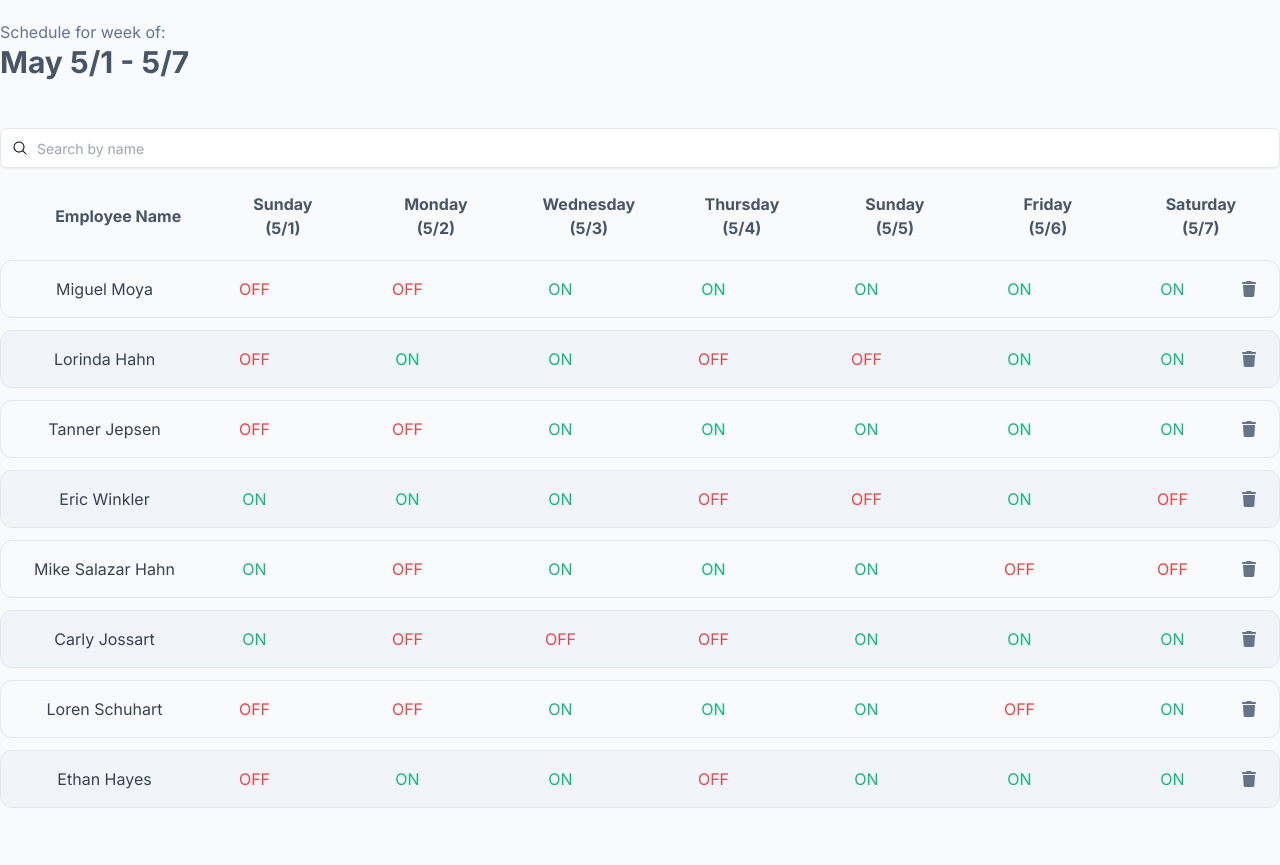
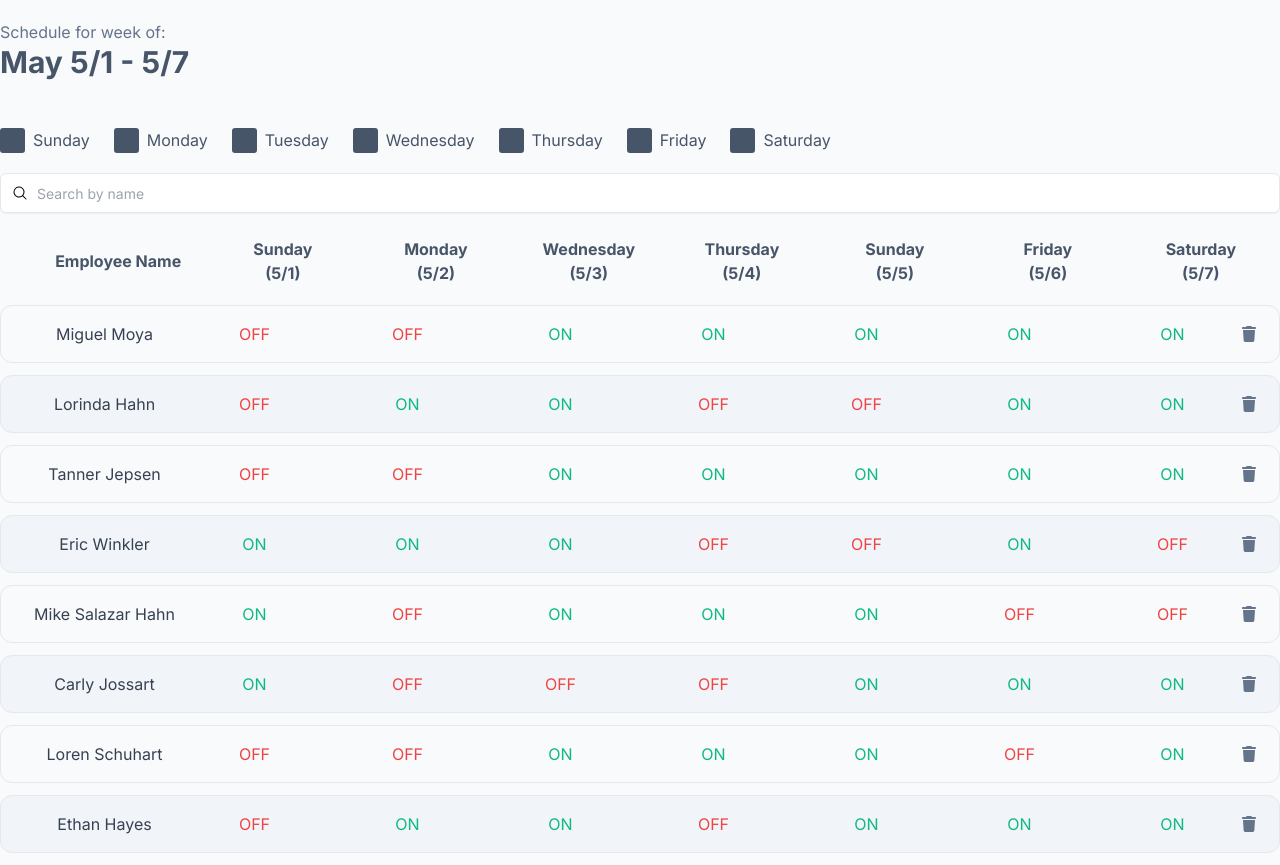
Before and after one commit to mmoya26/DSP-Client, a Next.js app: page /schedules in a window 1280 px wide. Before the commit the page ends 820 px from the top, so only its background shows below. Built offline with nearby package versions, Linux system fonts and the light colour scheme.

Commit message:
Create markup for checkboxes for days of the week

```diff
--- a/src/components/ScheduleLineItem.js
+++ b/src/components/ScheduleLineItem.js
@@ -11,8 +11,7 @@ export default function ScheduleLineItem(props) {
       className="flex border-solid border border-grey-200 rounded-[12px] items-center mb-3"
       style={{
         backgroundColor: `${n % 2 === 0 ? "#f8fafc" : "#f1f5f9"}`,
-      }}
-      key={id}>
+      }}>
       <div className="text-gray-700 basis-1/4 p-4 text-center">
         {`${firstName} ${lastName}`}
       </div>
--- a/src/pages/schedules.js
+++ b/src/pages/schedules.js
@@ -1,4 +1,4 @@
-import React, { useState, useContext } from "react";
+import React, { useState, useContext, useId } from "react";
 import ScheduleLineItem from "@/components/ScheduleLineItem";
 import {
   EditScheduleContext,
@@ -9,6 +9,20 @@ export default function Schedules() {
   const { rows } = useContext(EditScheduleContext);
   const removeEmployee = useContext(EditScheduleUpdateContext);
 
+  const daysOfTheWeek = [
+    "Sunday",
+    "Monday",
+    "Tuesday",
+    "Wednesday",
+    "Thursday",
+    "Friday",
+    "Saturday",
+  ];
+
+  const handleCheckBoxChange = (e) => {
+    console.log("CLICKED", e);
+  };
+
   return (
     <div className="mx-auto mt-5 max-w-screen-2xl">
       <h1 className="text-slate-600 font-bold text-3xl mb-12">
@@ -17,8 +31,30 @@ export default function Schedules() {
         </p>
         May 5/1 - 5/7
       </h1>
+
+      {/* Filters */}
+      <div className="flex gap-6 mb-5">
+        {daysOfTheWeek.map((d) => {
+          const id = useId();
+
+          return (
+            <div className="flex gap-2" key={d}>
+              <input
+                id={id}
+                type="checkbox"
+                className="checkbox"
+                onChange={handleCheckBoxChange}
+              />
+              <label htmlFor={id} className="text-slate-600 text-base">
+                {d}
+              </label>
+            </div>
+          );
+        })}
+      </div>
+
       {/* Search Bar */}
-      <div className="relative mt-5">
+      <div className="relative mb-5">
         <div className="rounded-md shadow-sm">
           <div className="pointer-events-none absolute inset-y-0 left-0 flex items-center pl-3">
             <svg
@@ -88,7 +124,12 @@ export default function Schedules() {
         {/* Line Item */}
         {rows.map((r, n) => {
           return (
-            <ScheduleLineItem n={n} row={r} removeEmployee={removeEmployee} />
+            <ScheduleLineItem
+              n={n}
+              row={r}
+              removeEmployee={removeEmployee}
+              key={r.id}
+            />
           );
         })}
       </div>
--- a/src/styles/globals.css
+++ b/src/styles/globals.css
@@ -5,3 +5,31 @@
 body {
   background-color: #f9fafb;
 }
+
+.checkbox {
+  all: unset;
+  position: relative;
+  width: 25px;
+  height: 25px;
+  background: #475569;
+  border-radius: 3px;
+}
+
+.checkbox::after {
+  content: "";
+  opacity: 0;
+  display: block;
+  left: 9px;
+  top: 5px;
+  position: absolute;
+  width: 7px;
+  height: 13px;
+  border: 3px solid white;
+  border-top: 0;
+  border-left: 0;
+  transform: rotate(30deg);
+}
+
+.checkbox:checked:after {
+  opacity: 1;
+}
```
